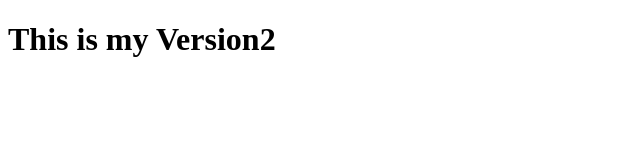
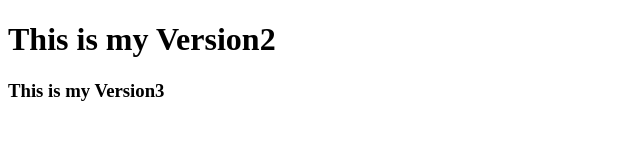
Before and after one commit to amer374/amerrepodev, a plain HTML site: page index.html in a window 1280 px wide. Shown: the whole page, without its empty margins (0-640 px from the left). Drawn offline with Linux system fonts and the light colour scheme.

Commit message:
This is V3

```diff
--- a/index.html
+++ b/index.html
@@ -7,5 +7,6 @@
 </head>
 <body>
     <h1> This is my Version2</h1>
+    <h3> This is my Version3</h3>
 </body>
 </html>
```
